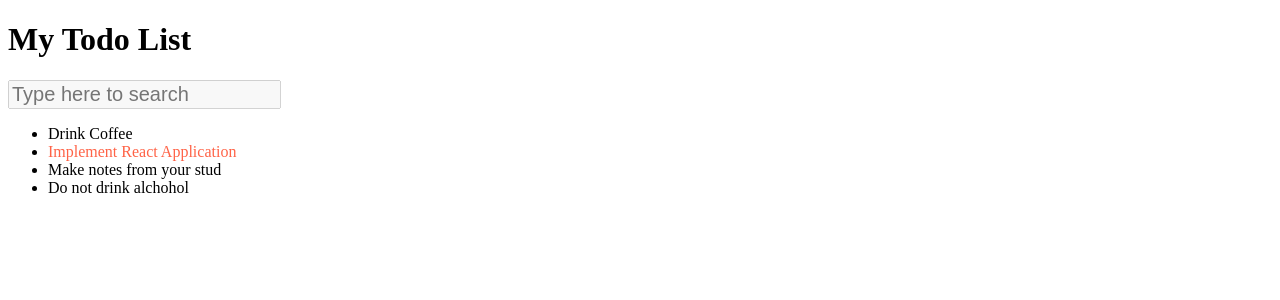
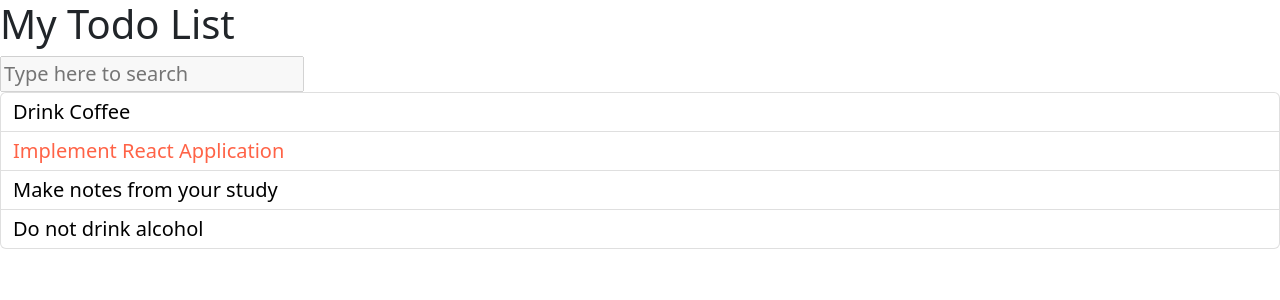
Before and after one commit to Oqeees/todo-list, a React (Create React App) app: page / in a window 1280 px wide. Shown: the top 300 px of the page. Built offline with nearby package versions, Linux system fonts and the light colour scheme.

Commit message:
step12 Bootstrap and CSS importing

```diff
--- a/public/index.html
+++ b/public/index.html
@@ -1,4 +1,3 @@
-<!DOCTYPE html>
 <html lang="en">
 <head>
   <meta charset="utf-8" />
@@ -8,12 +7,12 @@
           name="description"
           content="Web site created using create-react-app"
   />
-
+  <link rel="stylesheet" href="https://cdn.jsdelivr.net/npm/bootstrap@5.2.3/dist/css/bootstrap.min.css">
+  <link rel = "stylesheet" href="https://cdn.jsdelivr.net/npm/@fortawesome/fontawesome-free@6.2.1/css/fontawesome.min.css">
   <title>Todo App</title>
 </head>
 <body>
 <noscript>You need to enable JavaScript to run this app.</noscript>
 <div id="root"></div>
-
 </body>
 </html>
--- /dev/null
+++ b/src/component/TodoList.css
@@ -0,0 +1,3 @@
+.todo-list .list-group-item {
+    padding: .25rem .75rem;
+}
--- a/src/component/TodoList.js
+++ b/src/component/TodoList.js
@@ -1,27 +1,23 @@
 import React from "react";
 import TodoListItem from "./TodoListItem";
+import './TodoList.css';
 
-const TodoList = ({todos}) => {
+const TodoList = ({ todos }) => {
+    const elements = todos.map((item) => {
+        const { id, ...itemProps } = item;
 
-    const elements = todos.map((item) => {
-
-        const { id, ...itemProps } = item;
         return (
-
-            <li key = {item.id} >
-                <TodoListItem {...itemProps } />
+            <li key={id} className="list-group-item">
+                <TodoListItem {...itemProps} />
             </li>
-
         );
-
     });
 
     return (
-        <ul>
-            { elements }
+        <ul className="list-group todo-list">
+            {elements}
         </ul>
     );
-
 };
 
 export default TodoList;
--- /dev/null
+++ b/src/component/TodoListItem.css
@@ -0,0 +1,3 @@
+.todo-list-item-label {
+    font-size: 1.25rem;
+}
--- a/src/component/TodoListItem.js
+++ b/src/component/TodoListItem.js
@@ -1,12 +1,12 @@
 import React from "react";
+import './TodoListItem.css';
 
 const TodoListItem = ({ label, important = false }) => {
-
     const style = {
         color: important ? 'tomato' : 'black'
     };
-    return <span style={ style }>{ label }</span>
 
+    return <span className="todo-list-item-label" style={style}>{label}</span>;
 };
 
 export default TodoListItem;
--- a/src/index.js
+++ b/src/index.js
@@ -5,21 +5,21 @@
 import AppHeader from "./component/AppHeader";
 
 const App = () => {
-
     const todoData = [
         { label: 'Drink Coffee', important: false, id: 1 },
         { label: 'Implement React Application', important: true, id: 2 },
-        { label: 'Make notes from your stud', important: false, id: 3 },
-        { label: 'Do not drink alchohol', important: false, id: 4 },
+        { label: 'Make notes from your study', important: false, id: 3 },
+        { label: 'Do not drink alcohol', important: false, id: 4 },
     ];
+
     return (
         <div>
             <AppHeader />
             <SearchPanel />
-            <TodoList todos =  {todoData} />
+            <TodoList todos={todoData} />
         </div>
-    )
+    );
 }
 
-const root = ReactDOM.createRoot(document.getElementById('root'))
-root.render(<App/>);
+const root = ReactDOM.createRoot(document.getElementById('root'));
+root.render(<App />);
```
